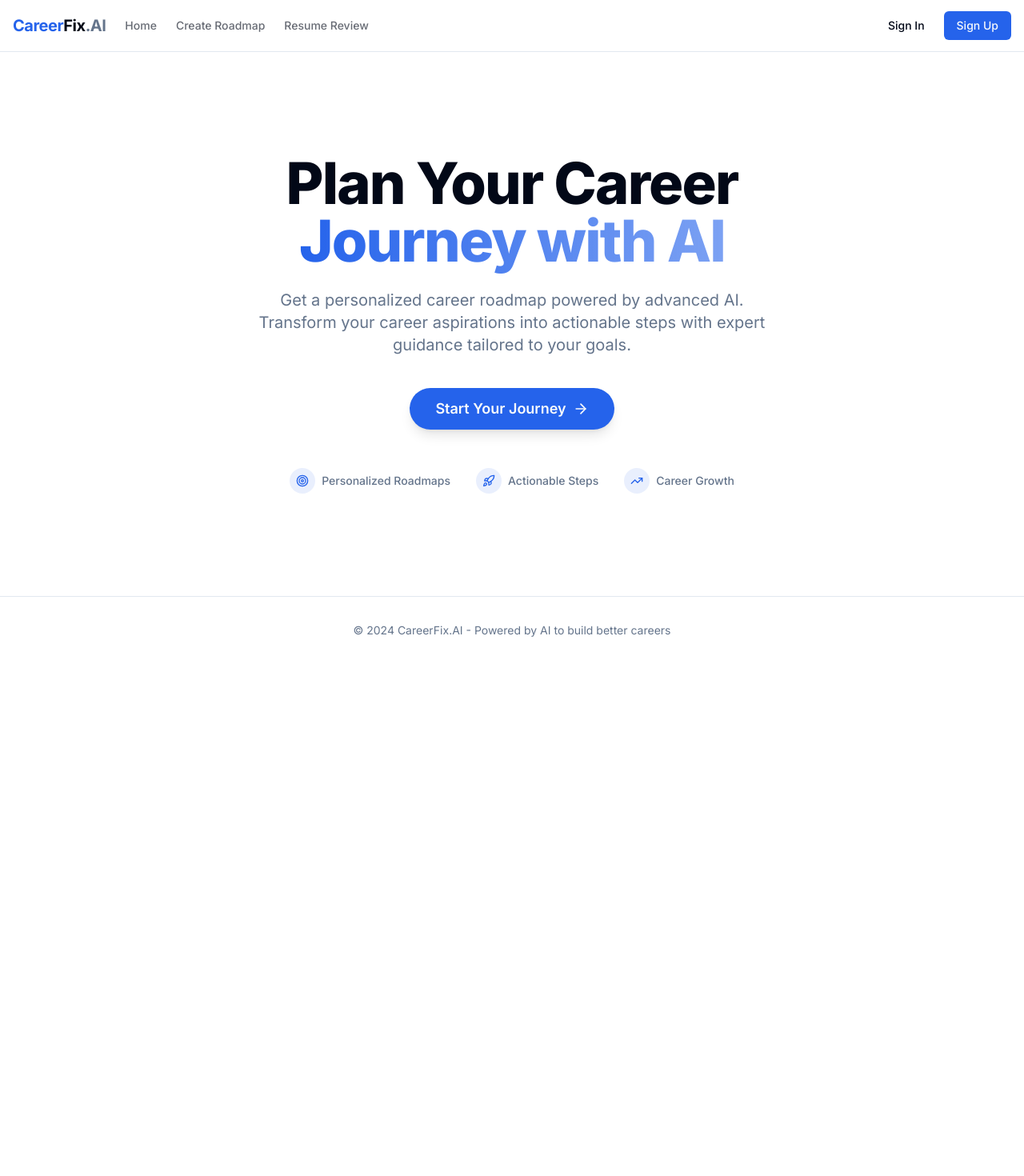
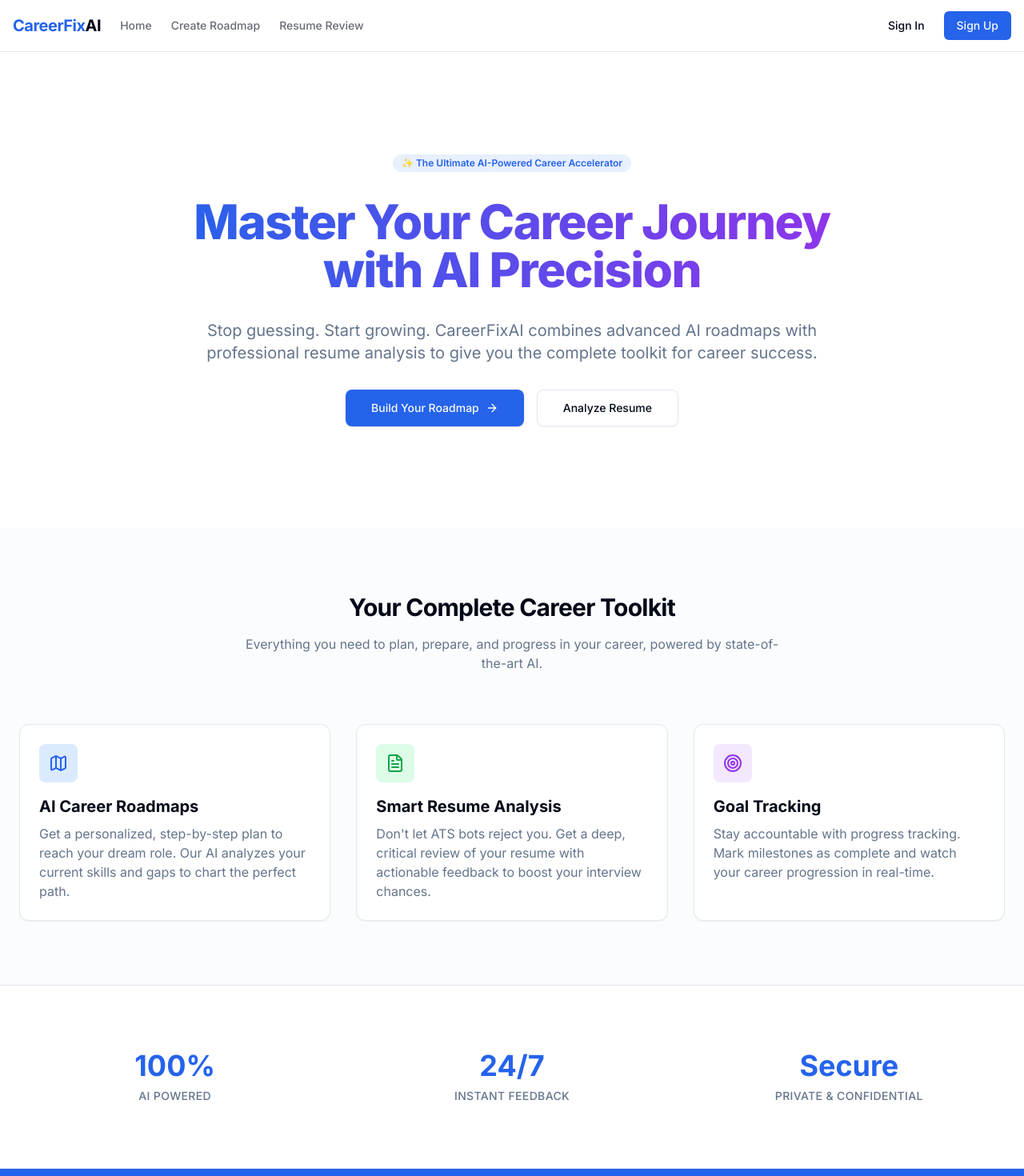
Before and after one commit to abhijith-p-subash/cfix, a React (Vite) app: page / in a window 1280 px wide. Shown: the top 1470 px of the page at 80% size. Before the commit the page ends 830 px from the top, so only its background shows below. Built offline with nearby package versions, Linux system fonts and the light colour scheme; no server answers.

Commit message:
feat: Introduce resume analysis functionality, update homepage UI, and rebrand to CareerFixAI.

```diff
--- a/index.html
+++ b/index.html
@@ -4,13 +4,13 @@
     <meta charset="UTF-8" />
     <link rel="icon" type="image/svg+xml" href="/vite.svg" />
     <meta name="viewport" content="width=device-width, initial-scale=1.0" />
-    <meta name="description" content="CareerFix.AI - AI-powered career roadmap builder to help you plan your professional journey with personalized guidance and actionable steps." />
+    <meta name="description" content="CareerFixAI - AI-powered career roadmap builder to help you find your path." />
     <meta name="keywords" content="career planning, roadmap, AI career advisor, professional development, career guidance" />
-    <meta name="author" content="CareerFix.AI" />
+    <meta name="author" content="CareerFixAI" />
     <link rel="preconnect" href="https://fonts.googleapis.com">
     <link rel="preconnect" href="https://fonts.gstatic.com" crossorigin>
     <link href="https://fonts.googleapis.com/css2?family=Inter:wght@300;400;500;600;700;800&display=swap" rel="stylesheet">
-    <title>CareerFix.AI - AI-Powered Career Roadmap Builder</title>
+    <title>CareerFixAI - AI-Powered Career Roadmap Builder</title>
   </head>
   <body>
     <div id="root"></div>
--- a/src/components/Header.jsx
+++ b/src/components/Header.jsx
@@ -30,9 +30,8 @@
                     <div className="flex items-center gap-6">
                         <Link to="/" className="flex items-center gap-2 hover:opacity-80 transition-opacity">
                             <h1 className="text-xl font-bold tracking-tight">
-                                <span className="text-primary">Career</span>
-                                <span className="text-foreground">Fix</span>
-                                <span className="text-muted-foreground">.AI</span>
+                                <span className="text-primary">CareerFix</span>
+                                <span className="text-foreground">AI</span>
                             </h1>
                         </Link>
 
--- a/src/pages/Home.jsx
+++ b/src/pages/Home.jsx
@@ -1,69 +1,134 @@
+import React from 'react';
 import { Link } from 'react-router-dom';
+import { ArrowRight, Map, FileText, Target } from 'lucide-react';
+import { useAuth } from '../context/AuthContext';
 import Header from '../components/Header';
-import { Target, Rocket, TrendingUp, ArrowRight } from 'lucide-react';
 
 const Home = () => {
+    const { user } = useAuth();
+
     return (
-        <div className="relative min-h-screen bg-background font-sans text-foreground overflow-hidden">
-            {/* Dynamic Background */}
-            <div className="absolute inset-0 -z-10 h-full w-full bg-background bg-[linear-gradient(to_right,#8080800a_1px,transparent_1px),linear-gradient(to_bottom,#8080800a_1px,transparent_1px)] bg-[size:14px_24px]">
-                <div className="absolute left-0 right-0 top-0 -z-10 m-auto h-[310px] w-[310px] rounded-full bg-primary/20 opacity-20 blur-[100px]"></div>
-            </div>
-
+        <div className="flex flex-col min-h-screen w-full">
             <Header />
-
-            <section className="py-20 md:py-32">
-                <div className="container mx-auto px-4 max-w-3xl text-center">
-                    <div className="animate-in fade-in slide-in-from-bottom-4 duration-500">
-                        <h1 className="text-4xl font-extrabold tracking-tight sm:text-5xl md:text-6xl lg:text-7xl">
-                            Plan Your Career <br className="hidden sm:block" />
-                            <span className="bg-gradient-to-r from-primary to-primary/60 bg-clip-text text-transparent">
-                                Journey with AI
-                            </span>
+            {/* Hero Section */}
+            <section className="relative py-20 lg:py-32 overflow-hidden bg-background">
+                <div className="container px-4 md:px-6 relative z-10">
+                    <div className="flex flex-col items-center text-center space-y-8 max-w-4xl mx-auto">
+                        <div className="inline-flex items-center rounded-full border px-2.5 py-0.5 text-xs font-semibold transition-colors focus:outline-none focus:ring-2 focus:ring-ring focus:ring-offset-2 border-transparent bg-primary/10 text-primary hover:bg-primary/20">
+                            ✨ The Ultimate AI-Powered Career Accelerator
+                        </div>
+                        <h1 className="text-4xl font-extrabold tracking-tight lg:text-6xl bg-clip-text text-transparent bg-gradient-to-r from-primary to-purple-600">
+                            Master Your Career Journey with AI Precision
                         </h1>
-                        <p className="mt-6 text-lg text-muted-foreground md:text-xl max-w-2xl mx-auto">
-                            Get a personalized career roadmap powered by advanced AI. Transform your career aspirations into actionable steps with expert guidance tailored to your goals.
+                        <p className="text-xl text-muted-foreground max-w-[800px]">
+                            Stop guessing. Start growing. CareerFixAI combines advanced AI roadmaps with professional resume analysis to give you the complete toolkit for career success.
                         </p>
-
-                        <div className="mt-10 flex justify-center">
+                        <div className="flex flex-col sm:flex-row gap-4 w-full sm:w-auto">
                             <Link
                                 to="/create"
-                                className="inline-flex items-center justify-center rounded-full bg-primary px-8 py-3 text-lg font-semibold text-primary-foreground shadow-lg transition-all hover:bg-primary/90 hover:shadow-xl hover:scale-105"
+                                className="inline-flex items-center justify-center rounded-lg bg-primary px-8 py-3 text-sm font-medium text-primary-foreground shadow transition-colors hover:bg-primary/90 focus-visible:outline-none focus-visible:ring-1 focus-visible:ring-ring"
                             >
-                                Start Your Journey
-                                <ArrowRight className="ml-2 h-5 w-5" />
+                                Build Your Roadmap
+                                <ArrowRight className="ml-2 h-4 w-4" />
+                            </Link>
+                            <Link
+                                to="/resume-review"
+                                className="inline-flex items-center justify-center rounded-lg border border-input bg-background px-8 py-3 text-sm font-medium shadow-sm transition-colors hover:bg-accent hover:text-accent-foreground focus-visible:outline-none focus-visible:ring-1 focus-visible:ring-ring"
+                            >
+                                Analyze Resume
                             </Link>
                         </div>
+                    </div>
+                </div>
 
-                        <div className="mt-12 flex flex-wrap justify-center gap-8 text-sm font-medium text-muted-foreground">
-                            <div className="flex items-center gap-2">
-                                <div className="flex h-8 w-8 items-center justify-center rounded-full bg-primary/10 text-primary">
-                                    <Target className="h-4 w-4" />
-                                </div>
-                                <span>Personalized Roadmaps</span>
+                {/* Background Gradient Blob */}
+                <div className="absolute top-1/2 left-1/2 -translate-x-1/2 -translate-y-1/2 w-[800px] h-[800px] bg-primary/5 rounded-full blur-3xl -z-10" />
+            </section>
+
+            {/* Features Grid */}
+            <section className="py-20 bg-secondary/30">
+                <div className="container px-4 md:px-6">
+                    <div className="text-center mb-16">
+                        <h2 className="text-3xl font-bold tracking-tight mb-4">Your Complete Career Toolkit</h2>
+                        <p className="text-muted-foreground max-w-2xl mx-auto">
+                            Everything you need to plan, prepare, and progress in your career, powered by state-of-the-art AI.
+                        </p>
+                    </div>
+
+                    <div className="grid gap-8 md:grid-cols-2 lg:grid-cols-3">
+                        {/* Feature 1 */}
+                        <div className="bg-card border rounded-xl p-6 shadow-sm hover:shadow-md transition-shadow">
+                            <div className="h-12 w-12 rounded-lg bg-blue-100 text-blue-600 flex items-center justify-center mb-4">
+                                <Map className="h-6 w-6" />
                             </div>
-                            <div className="flex items-center gap-2">
-                                <div className="flex h-8 w-8 items-center justify-center rounded-full bg-primary/10 text-primary">
-                                    <Rocket className="h-4 w-4" />
-                                </div>
-                                <span>Actionable Steps</span>
+                            <h3 className="text-xl font-bold mb-2">AI Career Roadmaps</h3>
+                            <p className="text-muted-foreground">
+                                Get a personalized, step-by-step plan to reach your dream role. Our AI analyzes your current skills and gaps to chart the perfect path.
+                            </p>
+                        </div>
+
+                        {/* Feature 2 */}
+                        <div className="bg-card border rounded-xl p-6 shadow-sm hover:shadow-md transition-shadow">
+                            <div className="h-12 w-12 rounded-lg bg-green-100 text-green-600 flex items-center justify-center mb-4">
+                                <FileText className="h-6 w-6" />
                             </div>
-                            <div className="flex items-center gap-2">
-                                <div className="flex h-8 w-8 items-center justify-center rounded-full bg-primary/10 text-primary">
-                                    <TrendingUp className="h-4 w-4" />
-                                </div>
-                                <span>Career Growth</span>
+                            <h3 className="text-xl font-bold mb-2">Smart Resume Analysis</h3>
+                            <p className="text-muted-foreground">
+                                Don't let ATS bots reject you. Get a deep, critical review of your resume with actionable feedback to boost your interview chances.
+                            </p>
+                        </div>
+
+                        {/* Feature 3 */}
+                        <div className="bg-card border rounded-xl p-6 shadow-sm hover:shadow-md transition-shadow">
+                            <div className="h-12 w-12 rounded-lg bg-purple-100 text-purple-600 flex items-center justify-center mb-4">
+                                <Target className="h-6 w-6" />
                             </div>
+                            <h3 className="text-xl font-bold mb-2">Goal Tracking</h3>
+                            <p className="text-muted-foreground">
+                                Stay accountable with progress tracking. Mark milestones as complete and watch your career progression in real-time.
+                            </p>
                         </div>
                     </div>
                 </div>
             </section>
 
-            <footer className="border-t py-8 text-center text-sm text-muted-foreground bg-background/50 backdrop-blur-sm">
-                <div className="container mx-auto px-4">
-                    <p>© 2024 CareerFix.AI - Powered by AI to build better careers</p>
+            {/* Trust / Stats Section */}
+            <section className="py-20 bg-background border-y">
+                <div className="container px-4 md:px-6">
+                    <div className="grid gap-8 md:grid-cols-3 text-center">
+                        <div className="space-y-2">
+                            <div className="text-4xl font-bold text-primary">100%</div>
+                            <div className="text-sm font-medium text-muted-foreground uppercase tracking-wide">AI Powered</div>
+                        </div>
+                        <div className="space-y-2">
+                            <div className="text-4xl font-bold text-primary">24/7</div>
+                            <div className="text-sm font-medium text-muted-foreground uppercase tracking-wide">Instant Feedback</div>
+                        </div>
+                        <div className="space-y-2">
+                            <div className="text-4xl font-bold text-primary">Secure</div>
+                            <div className="text-sm font-medium text-muted-foreground uppercase tracking-wide">Private & Confidential</div>
+                        </div>
+                    </div>
                 </div>
-            </footer>
+            </section>
+
+            {/* CTA Section */}
+            <section className="py-24 bg-primary text-primary-foreground">
+                <div className="container px-4 md:px-6 text-center">
+                    <h2 className="text-3xl font-bold tracking-tight mb-6">Ready to Accelerate Your Career?</h2>
+                    <p className="text-primary-foreground/80 max-w-2xl mx-auto mb-10 text-lg">
+                        Join thousands of professionals who are taking control of their future with CareerFixAI.
+                    </p>
+                    {!user && (
+                        <Link
+                            to="/create"
+                            className="inline-flex items-center justify-center rounded-lg bg-background text-primary px-8 py-3 text-sm font-bold shadow hover:bg-background/90 transition-colors"
+                        >
+                            Get Started for Free
+                        </Link>
+                    )}
+                </div>
+            </section>
         </div>
     );
 };
--- a/src/services/usageService.js
+++ b/src/services/usageService.js
@@ -328,5 +328,5 @@
     }
 
     const usage = await getUserResumeUsage(user.uid);
-    return usage.maxFree - usage.count;
+    return Math.max(0, usage.maxFree - usage.count);
 };
```
Also changed, not shown: src/context/AuthContext.jsx (+7 -4 lines), src/services/migrationService.js (+69 -0 lines), src/services/pdfService.js (+4 -4 lines).
